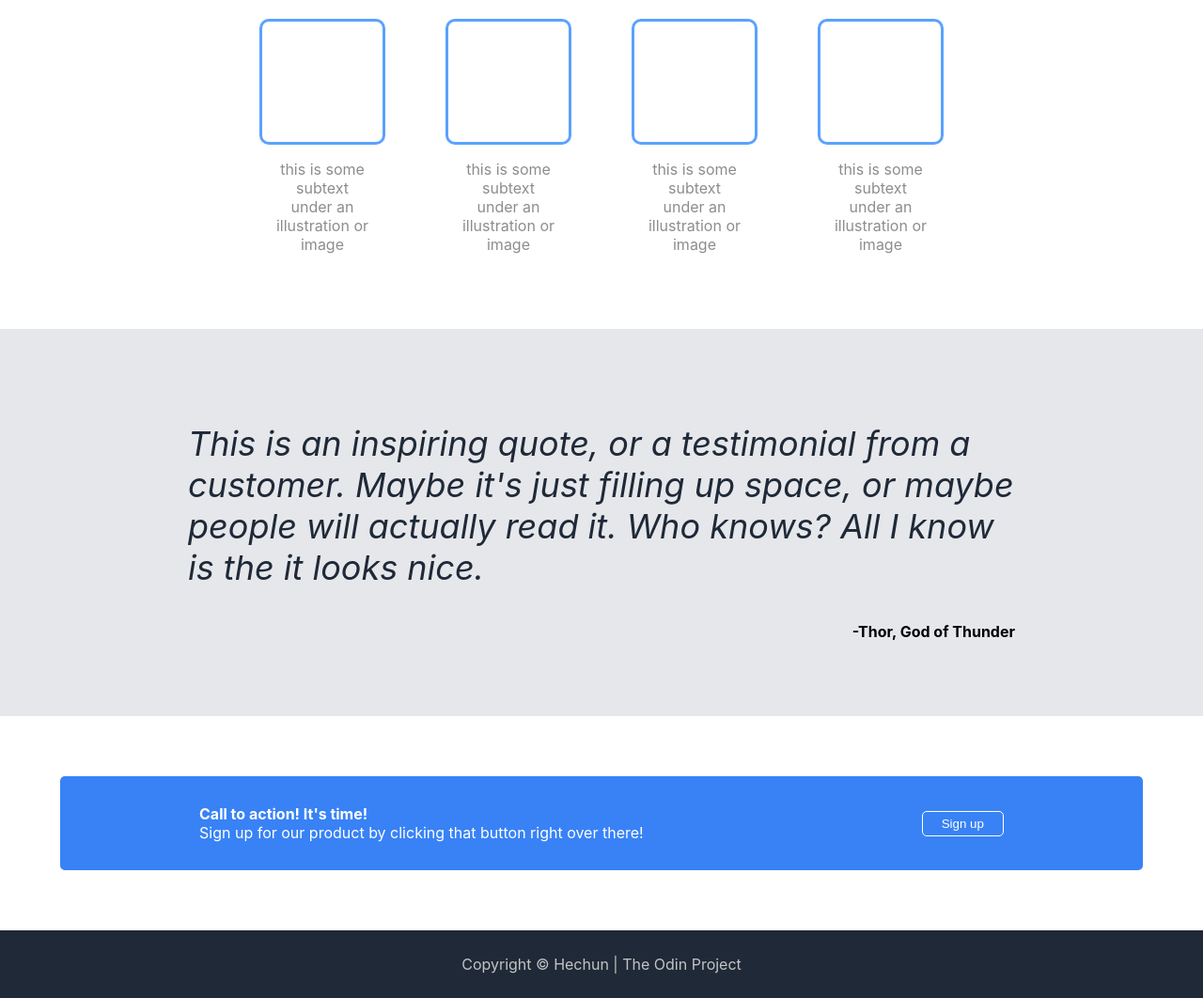
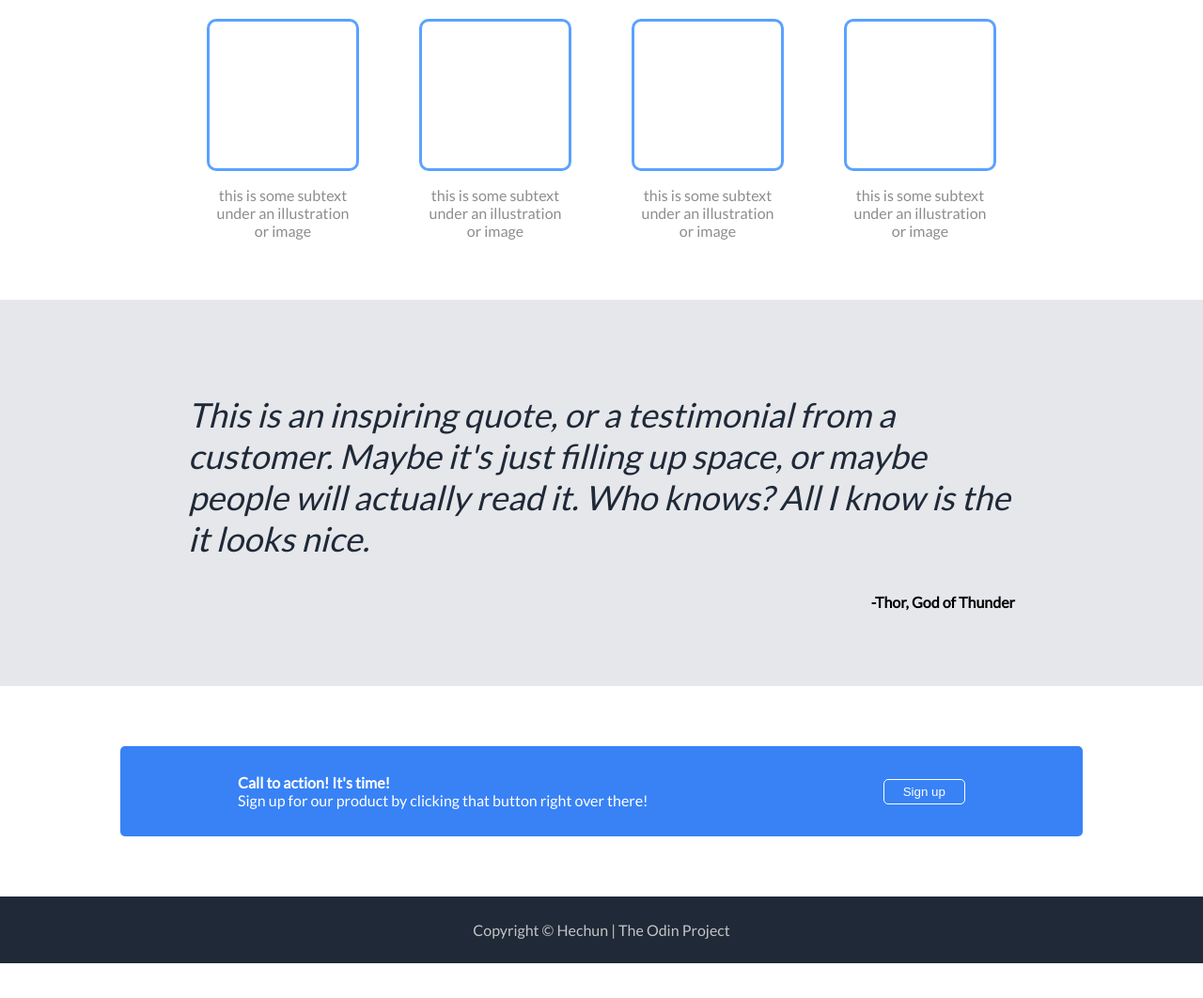
Before and after one commit to hechuno/landing-page, a plain HTML site: page index.html in a window 1280 px wide. Shown: the part 633-1695 px from the top of the page at 94% size. After the commit the page ends 1658 px from the top, so only its background shows below. Drawn offline with Linux system fonts and the light colour scheme.

Commit message:
cleaned css

```diff
--- a/index.html
+++ b/index.html
@@ -5,13 +5,13 @@
     <meta http-equiv="X-UA-Compatible" content="IE=edge">
     <meta name="viewport" content="width=device-width, initial-scale=1.0">
     <link rel="stylesheet" href="styles.css">
+    <link rel="stylesheet" href="https://fonts.googleapis.com/css?family=Lato|Roboto|Poppins">
     <title>landing-page</title>
 </head>
 
 <body>
 
     <span class="section-1">
-        <div class="section-1-whole">
         <div class="header">
             <p>Header Logo</p>
             <div class="header-links">
@@ -31,7 +31,6 @@
                 <img src="https://images.nintendolife.com/ab7f8a5513bf0/snorlax.large.jpg">
             </div>
         </span>
-        </div>
     </span>
 
     <span class="section-2">
@@ -40,22 +39,22 @@
             <div class="section-2-content">
                 <div class="box">
                 </div>
-                <p>this is some subtext under an illustration or image</p>
+                <p class="image-description">this is some subtext under an illustration or image</p>
             </div>
             <div class="section-2-content">
                 <div class="box">
                 </div>
-                <p>this is some subtext under an illustration or image</p>
+                <p class="image-description">this is some subtext under an illustration or image</p>
             </div>
             <div class="section-2-content">
                 <div class="box">
                 </div>
-                <p>this is some subtext under an illustration or image</p>
+                <p class="image-description">this is some subtext under an illustration or image</p>
             </div>
             <div class="section-2-content">
                 <div class="box">
                 </div>
-                <p>this is some subtext under an illustration or image</p>
+                <p class="image-description">this is some subtext under an illustration or image</p>
             </div>
         </div>
     </span>
@@ -63,7 +62,7 @@
     <span class="section-3">
         <div class="section-3-content"></div>
             <p class="quote">This is an inspiring quote, or a testimonial from a customer. Maybe it's just filling up space, or maybe people will actually read it. Who knows? All I know is the it looks nice.</p>
-            <p class="thor"><strong>-Thor, God of Thunder</strong></p>
+            <p class="reference">-Thor, God of Thunder</p>
         </div>
     </span>
 
--- a/styles.css
+++ b/styles.css
@@ -2,8 +2,10 @@ body {
     display: flex;
     flex-direction: column;
     margin: 0px;
-    font-family:-apple-system, BlinkMacSystemFont, 'Segoe UI', Roboto, Oxygen, Ubuntu, Cantarell, 'Open Sans', 'Helvetica Neue', sans-serif;
+    font-family:  "Lato", "Poppins", "Roboto";
 }
+
+/* Section 1 */
 
 .section-1, .footer {
     background: #1F2937;
@@ -16,17 +18,17 @@ body {
     padding: 0px 128px 64px;
 }
 
-.section-1-subtext, .header-links {
-    font-size: 18px;
-    color: #c4c4c4;
-    display: flex;
-}
-
 .header {
     font-size: 24px;
     display: flex;
     align-items: center;
     justify-content: space-between;
+}
+
+.section-1-subtext, .header-links {
+    font-size: 18px;
+    color: #c4c4c4;
+    display: flex;
 }
 
 .header-links {
@@ -36,19 +38,19 @@ body {
 .section-1-content {
     display: flex;
     align-items: center;
-    justify-content: space-between;
     margin: 64px 0px 32px;
 }
 
 .section-1-right {
     display: flex;
-    flex: 1 1 0;
+    flex: 1;
     justify-content: flex-end;
 }
 
 img {
     max-width: 80%;
     object-fit: cover;
+    border-radius: 10px;
 }
 
 .section-1-left {
@@ -62,11 +64,12 @@ img {
     margin: 0px;
 }
 
+/* Section 2 */
+
 .section-2 {
     display: flex;
     flex-direction: column;
     align-items: center;
-    justify-content: center;
     margin: 0px 0px 64px;
 }
 
@@ -85,21 +88,25 @@ img {
     flex-direction: column;
     text-align: center;
     align-items: center;
-
 }
 
 .section-2-content p {
-    width: 100px;
+    width: 156px;
     color: #8d8d8d;
 }
 
 .box {
     border: 3px solid rgb(90, 162, 255);
     border-radius: 10px;
-    border-collapse: separate;
-    width: 128px;
-    height: 128px;
+    width: 156px;
+    aspect-ratio: 1/1;
 }
+
+.image-description {
+    margin: 16px 0px 0px;
+}
+
+/* Section 3 */
 
 .section-3 {
     background: #E5E7EB;
@@ -112,45 +119,50 @@ img {
     font-style: italic;
 }
 
-.thor {
+.reference {
     display: flex;
     justify-content: flex-end;
+    font-weight: 900;
 }
 
+/* Section 4 */
 
-.section-4{
+.section-4 {
     display: flex;
-    margin: 64px;
+    margin: 64px 128px;
     background: #3882F6;
     justify-content: space-around;
     border-radius: 5px;
     align-items: center;
-    height: 100px;
+    height: 96px;
     color: white;
 }
 
-.section-4-left p{
+.section-4-left p {
     margin: 0px;
 }
+
+/* Footer */
 
 .footer {
     display: flex;
     justify-content: center;
-    align-items: center;
     color: #c4c4c4;
     padding: 10px;
 }
 
+/* Button config */
+
 button {
     border-radius: 5px;
     background:#3882F6;
-    border: 0px;
     color: white;
     padding: 5px 20px;
 }
 
 .button-1 {
-    margin-top: 5px;
+    margin-top: 10px;
+    border: 0px;
 }
 
 .button-2 {
```
Lines whose indentation alone changed are shown as unchanged.
